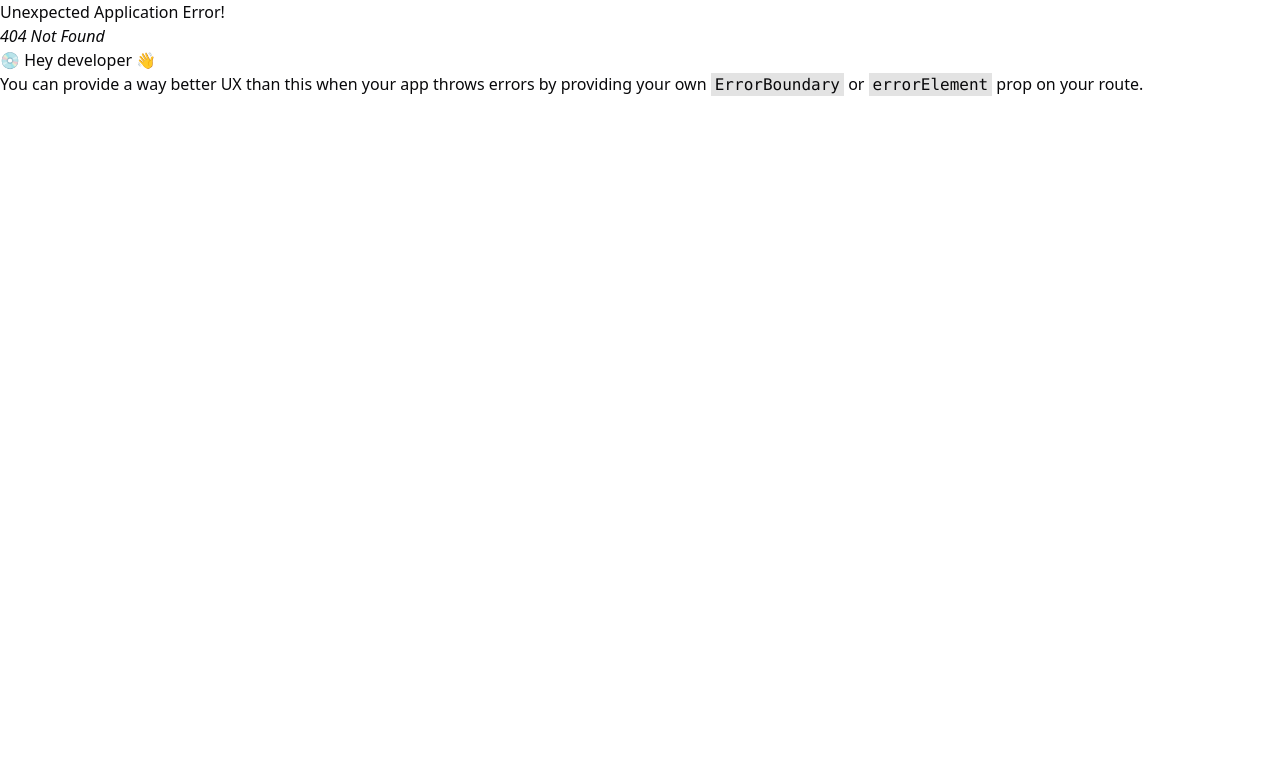
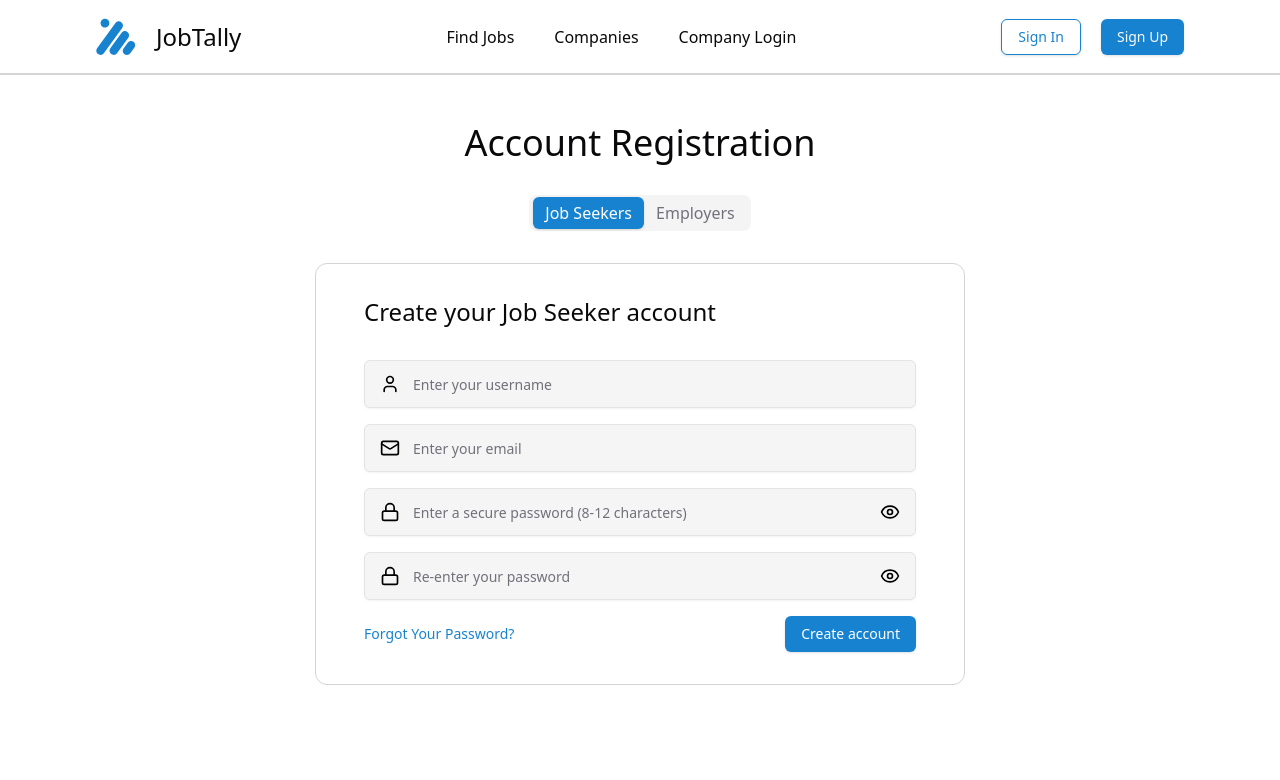
Before and after one commit to riomar0001/bayaw-jobs, a React (Vite) app in the folder frontend/: page /register in a window 1280 px wide. Before the commit this address had no page. Shown: the top 780 px of the page. Built offline with nearby package versions, Linux system fonts and the light colour scheme.

Commit message:
minor fix in field

```diff
--- a/frontend/src/App.tsx
+++ b/frontend/src/App.tsx
@@ -7,13 +7,16 @@ import {
 import MainLayout from "./layouts/MainLayout";
 import Landing from "./pages/Landing";
 import Profile from "./pages/applicant/Profile";
-
+import Registration from "./pages/Registration";
+import Login from "./pages/Login";
 
 const router = createBrowserRouter(
   createRoutesFromElements(
     <Route path="/" element={<MainLayout />}>
       <Route index element={<Landing />} />
       <Route path="/applicant/profile" element={<Profile />} />
+      <Route path="/register" element={<Registration />} />
+      <Route path="/login" element={<Login />} />
     </Route>
   )
 );
--- a/frontend/src/pages/Registration.tsx
+++ b/frontend/src/pages/Registration.tsx
@@ -6,9 +6,17 @@ import { useState } from "react";
 
 const AccountRegistration = () => {
   const [showPassword, setShowPassword] = useState(false);
+  const [showConfirmPassword, setConfirmShowPassword] = useState(false);
+
 
   const togglePasswordVisibility = () => {
     setShowPassword(!showPassword);
+
+  };
+
+  const toggleConfirmPasswordVisibility = () => {
+    setConfirmShowPassword(!showConfirmPassword);
+
   };
 
   const registrationForms = [
@@ -35,7 +43,7 @@ const AccountRegistration = () => {
         {
           label: "Confirm Password",
           placeholder: "Re-enter your password",
-          type: "password",
+          type: "confirmpassword",
           icon: <Lock color="black" size={20} />,
         },
       ],
@@ -63,7 +71,7 @@ const AccountRegistration = () => {
         {
           label: "Confirm Password",
           placeholder: "Re-enter your password",
-          type: "password",
+          type: "confirmpassword",
           icon: <Lock color="black" size={20} />,
         },
       ],
@@ -113,6 +121,16 @@ const AccountRegistration = () => {
                         onClick={togglePasswordVisibility}
                       >
                         {showPassword ? <EyeOff color="black" size={20} /> : <Eye color="black" size={20} />}
+
+                      </div>
+                    )}
+                    {field.type === "confirmpassword" && (
+                      <div
+                        className="absolute right-4 top-1/2 transform -translate-y-1/2 cursor-pointer"
+                        onClick={toggleConfirmPasswordVisibility}
+                      >
+                        {showConfirmPassword ? <EyeOff color="black" size={20} /> : <Eye color="black" size={20} />}
+
                       </div>
                     )}
                   </div>
```
Lines whose indentation alone changed are shown as unchanged.
